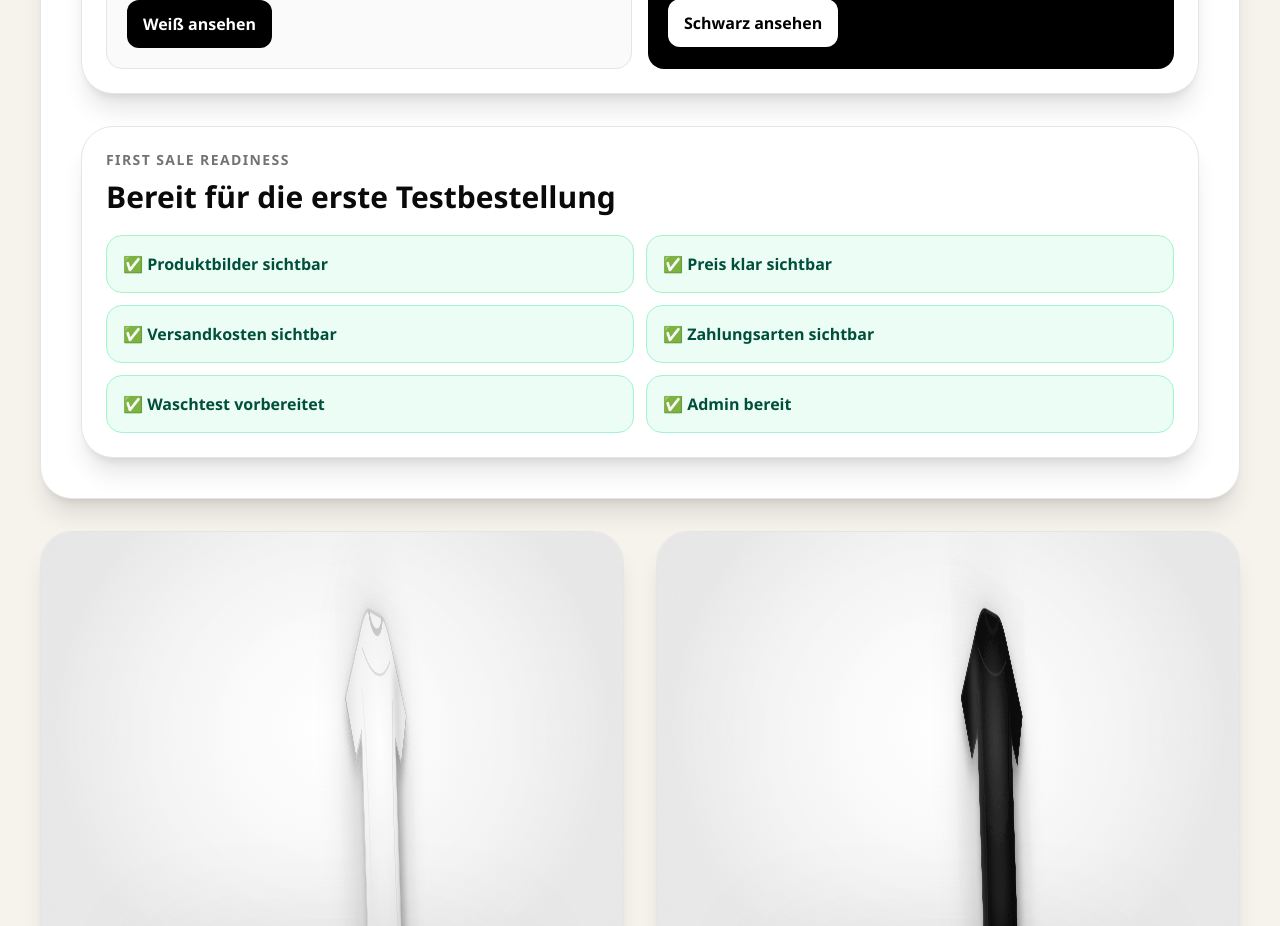
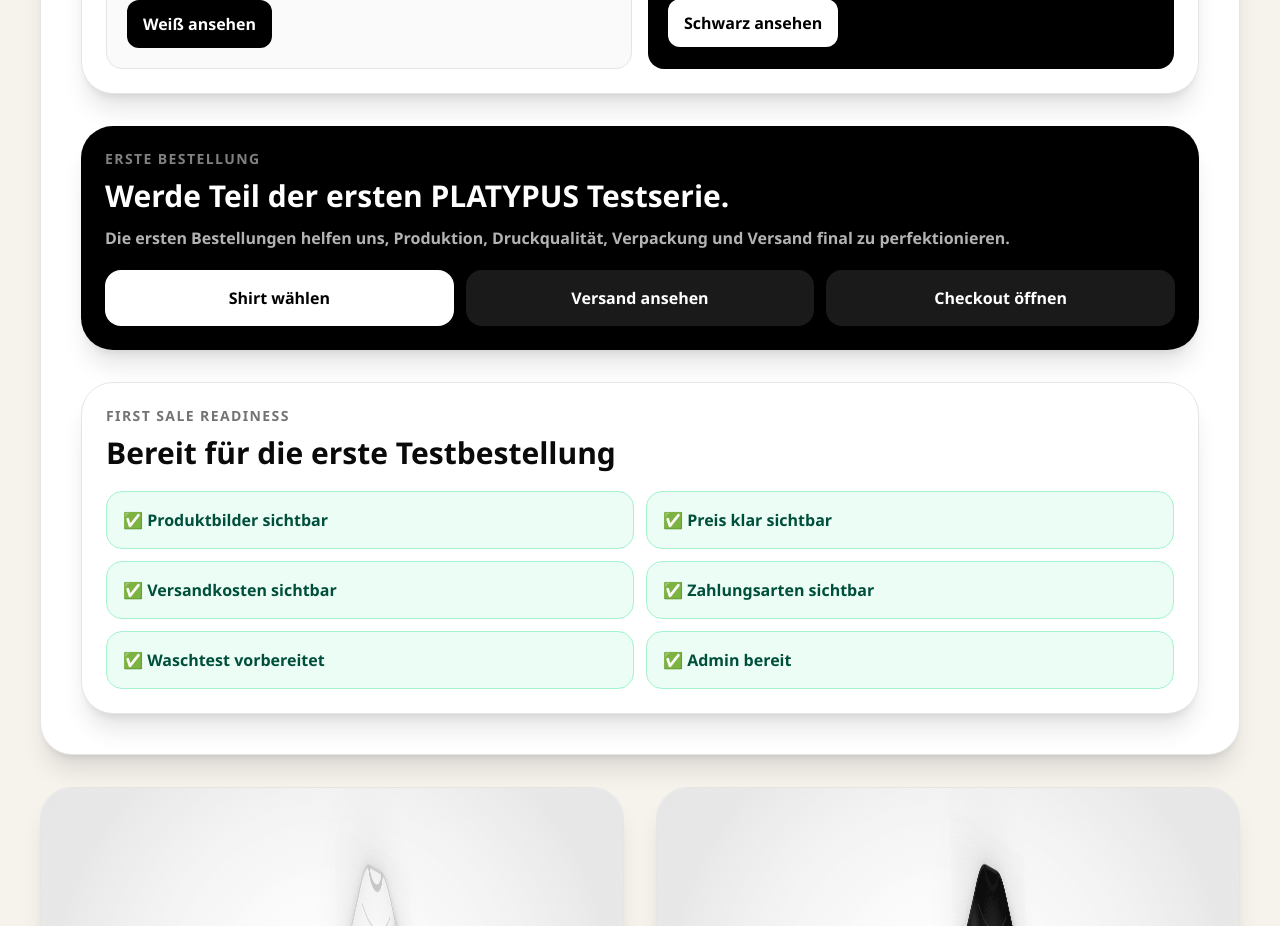
Before and after one commit to butasioan-sketch/platypus-shirt-shop, a Next.js app: page / in a window 1280 px wide. Shown: the part 3840-4766 px from the top of the page. Built offline with nearby package versions, Linux system fonts and the light colour scheme.

Commit message:
add first order conversion banner

```diff
--- /dev/null
+++ b/components/FirstOrderBanner.tsx
@@ -0,0 +1,31 @@
+export default function FirstOrderBanner() {
+  return (
+    <div className="mt-8 rounded-[2rem] bg-black p-6 text-white shadow-xl">
+      <p className="text-sm font-black uppercase tracking-widest text-white/50">
+        Erste Bestellung
+      </p>
+
+      <h2 className="mt-2 text-3xl font-black">
+        Werde Teil der ersten PLATYPUS Testserie.
+      </h2>
+
+      <p className="mt-3 text-white/70 font-bold">
+        Die ersten Bestellungen helfen uns, Produktion, Druckqualität, Verpackung und Versand final zu perfektionieren.
+      </p>
+
+      <div className="mt-5 grid gap-3 sm:grid-cols-3">
+        <a href="#produkte" className="rounded-2xl bg-white p-4 text-center font-black text-black">
+          Shirt wählen
+        </a>
+
+        <a href="/versand" className="rounded-2xl bg-white/10 p-4 text-center font-black text-white">
+          Versand ansehen
+        </a>
+
+        <a href="/cart" className="rounded-2xl bg-white/10 p-4 text-center font-black text-white">
+          Checkout öffnen
+        </a>
+      </div>
+    </div>
+  );
+}
--- a/components/HeroSection.tsx
+++ b/components/HeroSection.tsx
@@ -13,6 +13,7 @@
 import SocialShareBlock from "./SocialShareBlock";
 import SalesMissionBlock from "./SalesMissionBlock";
 import ProductComparisonBlock from "./ProductComparisonBlock";
+import FirstOrderBanner from "./FirstOrderBanner";
 import ExitIntentOffer from "./ExitIntentOffer";
 import ProductQualityBanner from "./ProductQualityBanner";
 import ProductGuaranteeBlock from "./ProductGuaranteeBlock";
@@ -48,6 +49,7 @@
       <SocialShareBlock />
       <SalesMissionBlock />
       <ProductComparisonBlock />
+      <FirstOrderBanner />
       <ExitIntentOffer />
       <FirstSaleChecklist />
     </div>
```
